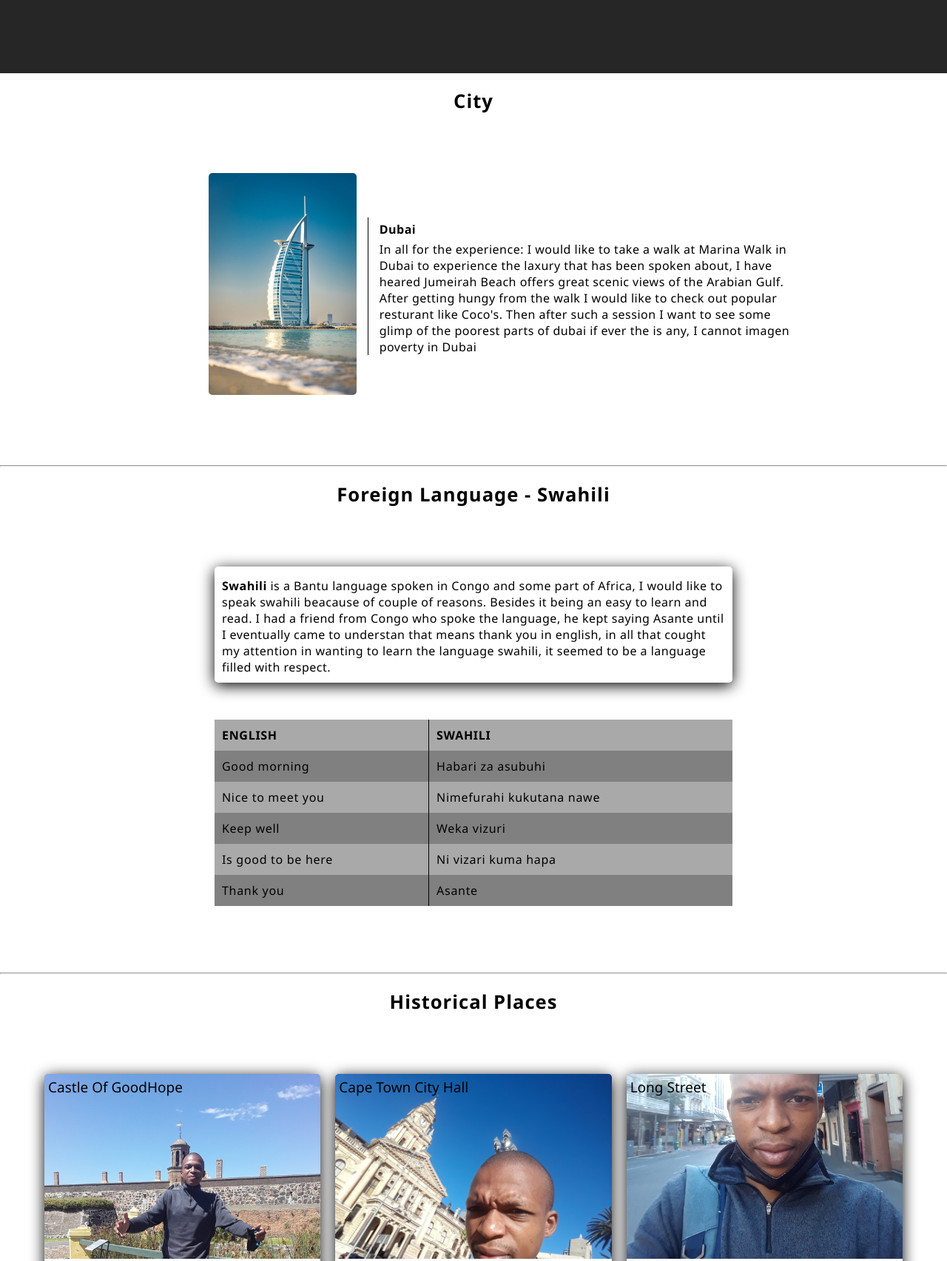
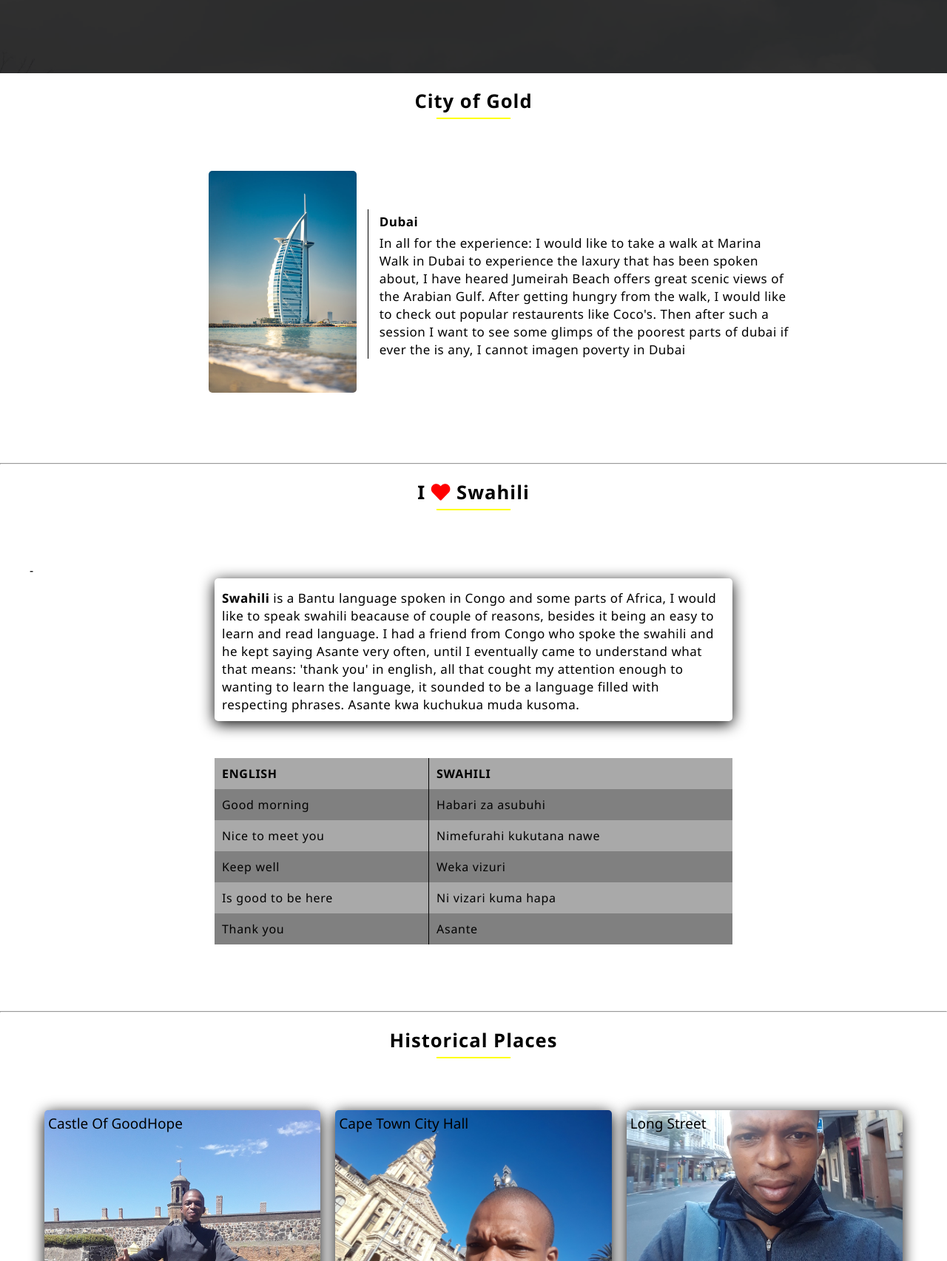
Before and after one commit to AnthonyMogotlane/basic_webpage_html-css, a plain HTML site: page index.html in a window 1280 px wide. Shown: the part 381-2086 px from the top of the page at 74% size. Drawn offline with Linux system fonts and the light colour scheme.

Commit message:
update files

```diff
--- a/index.html
+++ b/index.html
@@ -4,7 +4,10 @@
     <meta charset="UTF-8">
     <meta http-equiv="X-UA-Compatible" content="IE=edge">
     <meta name="viewport" content="width=device-width, initial-scale=1.0">
+    <!-- custom style link -->
     <link rel="stylesheet" href="styles.css">
+    <!-- fontawesome css link -->
+    <link rel="stylesheet" href="https://use.fontawesome.com/releases/v5.2.0/css/all.css">
     <title>Anthony Mogotlane</title>
 </head>
 <body>
@@ -19,7 +22,8 @@
 
     <!-- City section -->
     <section class="city">
-        <h1 class="title">City</h1>
+        <h1 class="title">City of Gold</h1>
+        <hr class="title-line">
         <div class="city-content ">
             <div class="city-img">
                 <img src="img/dubai.jpg" alt="dubai">
@@ -27,19 +31,20 @@
 
             <div class="city-desc">
                 <h4>Dubai</h4>
-                <p>In all for the experience: I would like to take a walk at Marina Walk in Dubai to experience the laxury that has been spoken about, I have heared Jumeirah Beach offers great scenic views of the Arabian Gulf. After getting hungy from the walk I would like to check out popular resturant like Coco's. Then after such a session I want to see some glimp of the poorest parts of dubai if ever the is any, I cannot imagen poverty in Dubai</p>
+                <p>In all for the experience: I would like to take a walk at Marina Walk in Dubai to experience the laxury that has been spoken about, I have heared Jumeirah Beach offers great scenic views of the Arabian Gulf. After getting hungry from the walk, I would like to check out popular restaurents like Coco's. Then after such a session I want to see some glimps of the poorest parts of dubai if ever the is any, I cannot imagen poverty in Dubai</p>
             </div>
         </div>
 
     </section>
-    <hr>
+    <hr class="section-line">
     <!-- foreign language section -->
     <section class="language">
-            <h1 class="title">Foreign Language - Swahili</h1>
-
+            <h1 class="title">I <i class="fas fa-heart heart"></i> Swahili</h1>
+            <hr class="title-line">
+        -
             <div class="translation">
                    <div class="swahili">
-                       <p><span>Swahili</span> is a Bantu language spoken in Congo and some part of Africa, I would like to speak swahili beacause of couple of reasons. Besides it being an easy to learn and read. I had a friend from Congo who spoke the language, he kept saying Asante until I eventually came to understan that means thank you in english, in all that cought my attention in wanting to learn the language swahili, it seemed to be a language filled with respect.</p>
+                       <p><span>Swahili</span> is a Bantu language spoken in Congo and some parts of Africa, I would like to speak swahili beacause of couple of reasons, besides it being an easy to learn and read language. I had a friend from Congo who spoke the swahili and he kept saying Asante very often, until I eventually came to understand what that means: 'thank you' in english, all that cought my attention enough to wanting to learn the language, it sounded to be a language filled with respecting phrases. Asante kwa kuchukua muda kusoma.</p>
                     </div>
             <div class="table"><table>
                     <tr class="darkgrey-shade">
@@ -70,10 +75,11 @@
 
             </div>
     </section>
-    <hr>
+    <hr class="section-line">
     <!-- Historical places -->
     <section class="historical">
         <h1 class="title">Historical Places</h1>
+        <hr class="title-line">
         <div class="historical-content ">
             <div class="place place-one">
                 <h4 class="place-title">Castle Of GoodHope</h4>
@@ -98,7 +104,7 @@
                 <img src="img/longstreer.jpg" alt="Long Street">
                 <ul>
                     <li>Running all the way from the Cape Town Convention Centre, cutting through the middle of the CBD, and ending at Kloof Street, Long Street is a major part of the city’s street culture.</li>
-                    <li>The shopping. From high-end boutiques such as A-List all the way to quirky second hand clothing stores such as Second Time Around, trendy urban shops such as MeMeMe and the nearby Greenmarket Square, Long Street is a shopper’s paradise.</li>
+                    <li>The shopping. From high-end boutiques such as A-List all the way to quirky second hand clothing stores such as Second Time Around, trendy urban shops such as Swag and the nearby Greenmarket Square, Long Street is a shopper’s paradise.</li>
                     <li>The vibe. Above all else, what sets this long, vibrant street aside is its atmosphere.</li>
                 </ul>
             </div>
--- a/styles.css
+++ b/styles.css
@@ -15,14 +15,21 @@ body {
 .title {
   text-align: center;
   font-size: 1.6em;
-  margin-bottom: 80px;
+  margin-bottom: 5px;
   margin-top: 20px;
   font-weight: 500 bold;
   letter-spacing: 1px;
 }
 
-hr {
+.section-line {
   margin-top: 90px;
+}
+
+.title-line {
+  border: solid yellow 1px;
+  width: 100px;
+  margin: 0 auto;
+  margin-bottom: 70px;
 }
 
 li {
@@ -30,14 +37,18 @@ li {
   margin: 10px;
 }
 
+i {
+  color: red;
+}
+
 /* ..................................................................... */
 /* home style */
 .home-page {
-  /* background-image: url(./img/tableMountain.jpg); */
-  background: grey;
+  background-image: url(./img/clouds.jpg);
+  /* background: grey; */
   background-repeat: no-repeat;
-  background-position: center;
-  background-attachment: fixed;
+  background-position: bottom;
+  background-attachment: cover;
   background-size: cover;
   font-family: 'Permanent Marker', cursive;
   letter-spacing: 1.5px;
@@ -54,7 +65,7 @@ li {
   left: 0;
   width: 100%;
   height: 60vh;
-  opacity: .7;
+  opacity: .8;
 }
 
 .home-content {
@@ -120,6 +131,8 @@ li {
 .city-desc h4, p{
   margin-top: 5px;
   letter-spacing: .5px;
+  line-height: 24px;
+  font-size: 17px;
 }
 
 /* ..................................................................... */
```
Also changed, not shown: img/clouds.jpg (added).
